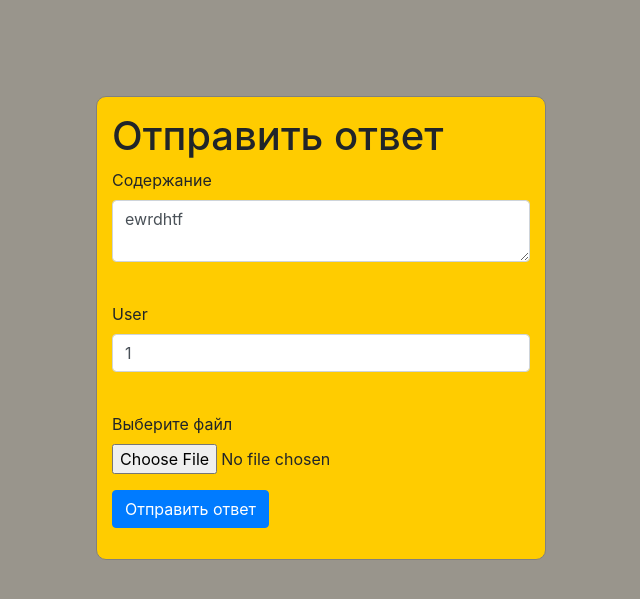
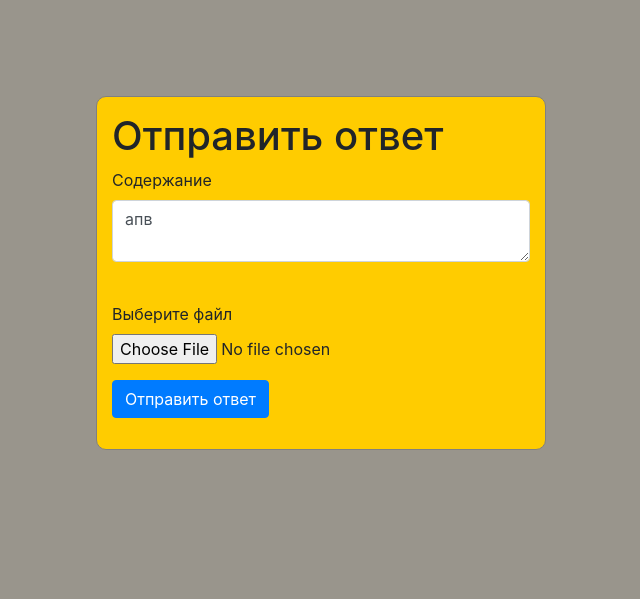
Before and after one commit to smal-owl/who-know, a Flask app: page /quest/3 in a window 1280 px wide. Shown: the part 114-713 px from the top of the page, without its empty margins (319-959 px from the left). Run offline with Flask 2, Linux system fonts and the light colour scheme; a user stored in the database is signed in; data comes from the database, SQL or seed files in the repository; some libraries are stand-ins or nearby versions.

Commit message:
Исправлена пара ошибок

```diff
--- a/main.py
+++ b/main.py
@@ -172,7 +172,7 @@ def quest(id):
     if request.method == "GET":
         print('Зашёл в метод GET')
         db_sess = db_session.create_session()
-        quest = db_sess.query(Quest).filter(Quest.id == id
+        quest = db_sess.query(Quest).filter(News.id == id
                                             ).first()
         if quest:
             print('Зашёл в проверку if quest внутри GET')
--- a/templates/quest.html
+++ b/templates/quest.html
@@ -15,15 +15,6 @@
                     </p>
                 {% endfor %}
             </p>
-            <p>
-                {{ form.user_id.label }}<br>
-                {{ form.user_id(class="form-control") }}<br>
-                {% for error in form.user_id.errors %}
-                    <p class="alert alert-danger" role="alert">
-                        {{ error }}
-                    </p>
-                {% endfor %}
-            </p>
             <div class="form-group">
                 <label for="photo">Выберите файл</label>
                 <input type="file" class="form-control-file" id="photo" name="file">
```
